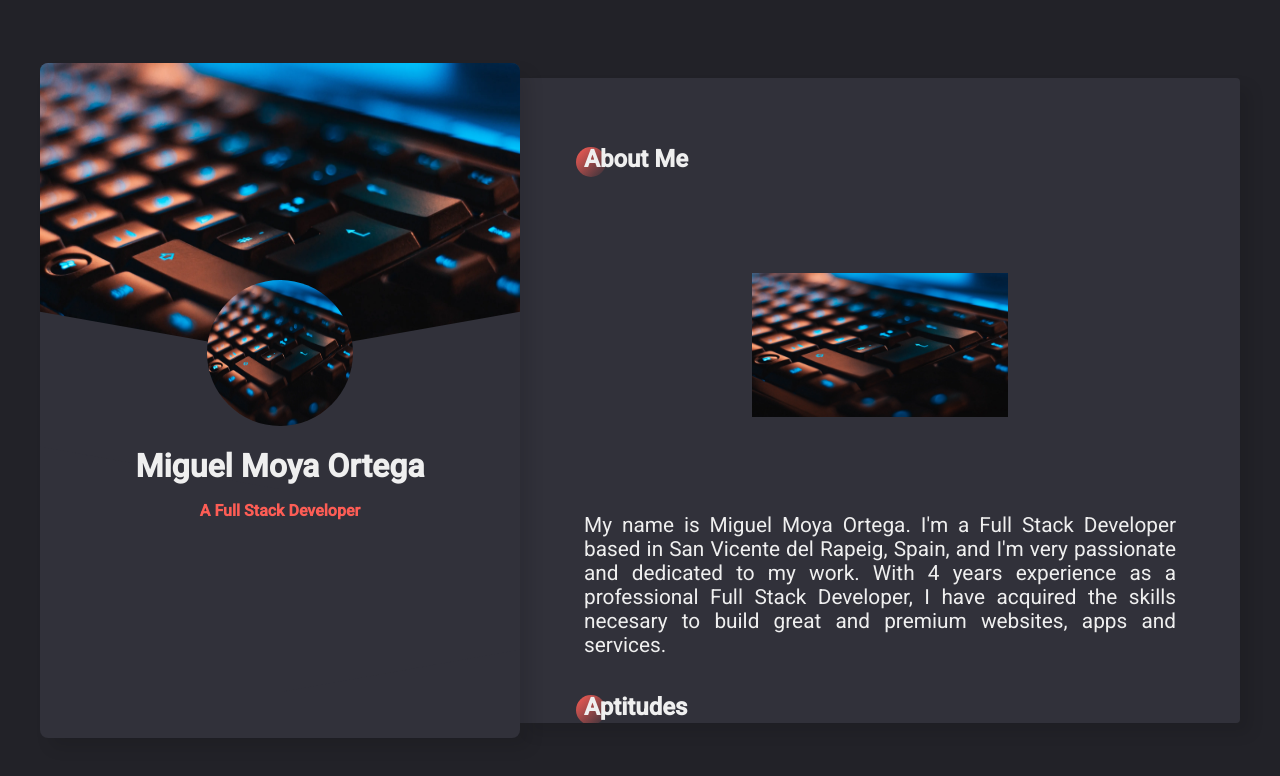
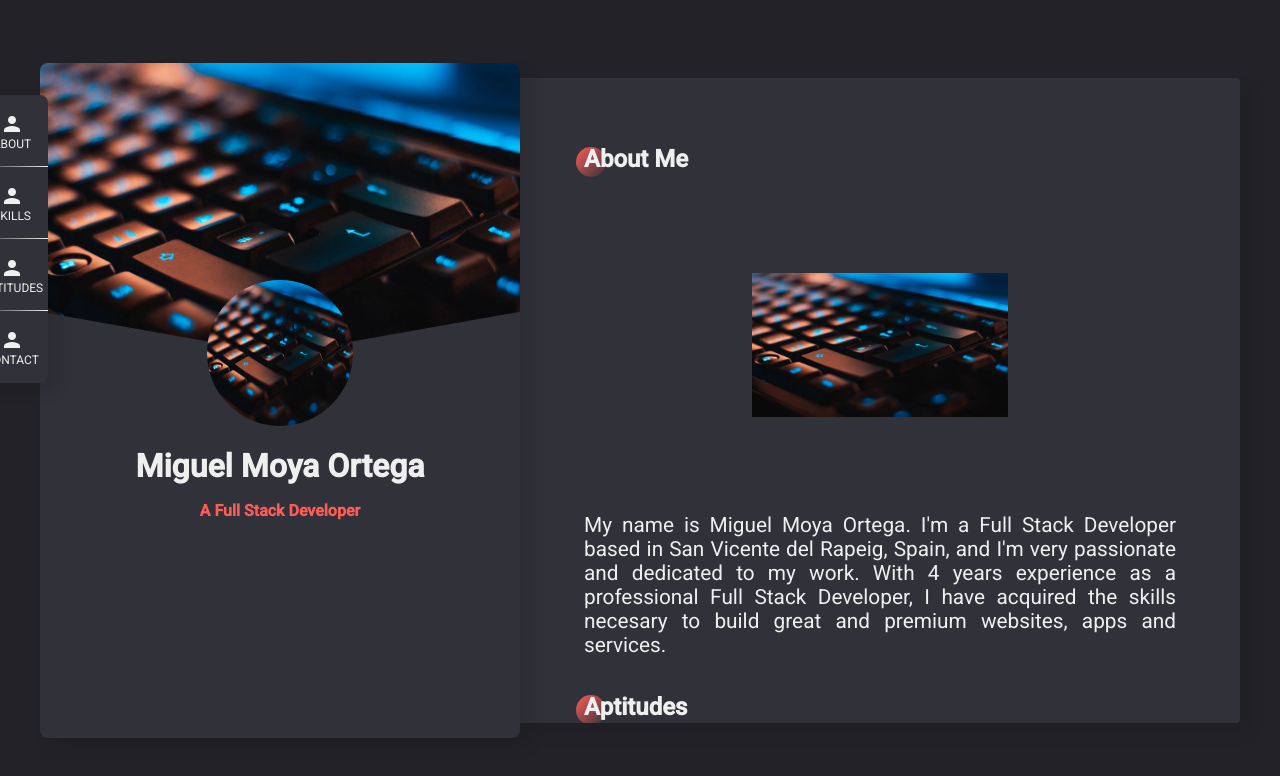
Before and after one commit to miguelmoya1/miguelmoya1, an Angular app in the folder frontend/: page / in a window 1280 px wide. Shown: the top 776 px of the page. Built offline with nearby package versions, Linux system fonts and the light colour scheme.

Commit message:
menu style

```diff
--- a/frontend/src/app/app.component.html
+++ b/frontend/src/app/app.component.html
@@ -1,5 +1,6 @@
 <div class="container">
   <main>
+    <app-menu></app-menu>
     <app-profile></app-profile>
     <div class="content">
       <div class="tabs-content">
--- a/frontend/src/app/app.component.scss
+++ b/frontend/src/app/app.component.scss
@@ -16,6 +16,8 @@
 
     display: flex;
     align-items: center;
+
+    position: relative;
 
     app-profile {
       height: 100%;
--- a/frontend/src/app/app.module.ts
+++ b/frontend/src/app/app.module.ts
@@ -1,7 +1,6 @@
 import { NgModule } from '@angular/core';
 import { BrowserModule } from '@angular/platform-browser';
 import { HttpClientModule, HTTP_INTERCEPTORS } from '@angular/common/http';
-
 import { AppComponent } from './app.component';
 import { BrowserAnimationsModule } from '@angular/platform-browser/animations';
 import { Interceptor } from './shared/interceptor/interceptor.service';
@@ -11,6 +10,8 @@ import { AboutMeComponent } from './about-me/about-me.component';
 import { TitleComponent } from './title/title.component';
 import { AptitudesComponent } from './aptitudes/aptitudes.component';
 import { ResumeComponent } from './resume/resume.component';
+import { MenuComponent } from './menu/menu.component';
+import { MatIconModule } from '@angular/material/icon';
 
 @NgModule({
   declarations: [
@@ -20,12 +21,14 @@ import { ResumeComponent } from './resume/resume.component';
     TitleComponent,
     AptitudesComponent,
     ResumeComponent,
+    MenuComponent,
   ],
   imports: [
     HttpClientModule,
     BrowserModule,
     BrowserAnimationsModule,
     AppRoutingModule,
+    MatIconModule,
   ],
   providers: [
     { provide: HTTP_INTERCEPTORS, useClass: Interceptor, multi: true },
--- /dev/null
+++ b/frontend/src/app/menu/menu.component.html
@@ -0,0 +1,18 @@
+<div class="content">
+  <div class="button"><a href="#">
+      <mat-icon>person</mat-icon>
+      ABOUT
+    </a></div>
+  <div class="button"><a href="#">
+      <mat-icon>person</mat-icon>
+      SKILLS
+    </a></div>
+  <div class="button"><a href="#">
+      <mat-icon>person</mat-icon>
+      APTITUDES
+    </a></div>
+  <div class="button"><a href="#">
+      <mat-icon>person</mat-icon>
+      CONTACT
+    </a></div>
+</div>
--- /dev/null
+++ b/frontend/src/app/menu/menu.component.scss
@@ -0,0 +1,51 @@
+@import "../shared/style.scss";
+
+.content {
+  display: flex;
+  flex-direction: column;
+
+  position: absolute;
+  z-index: 9;
+
+  top: 2rem;
+  left: -4rem;
+
+  border-radius: 8px;
+  background-color: $background-secondary;
+  box-shadow: 10px 10px 15px rgb(0 0 0 / 10%);
+
+  .button {
+    height: 72px;
+    width: 72px;
+
+    position: relative;
+
+    display: flex;
+    align-items: center;
+    justify-content: center;
+
+    &:not(:last-child)::before {
+      content: "";
+      position: absolute;
+      left: 0;
+      bottom: 0;
+      width: 100%;
+      height: 1px;
+      background: radial-gradient(ellipse at right, $white 0%, transparent 70%);
+    }
+
+    a {
+      display: flex;
+      flex-direction: column;
+      align-items: center;
+
+      mat-icon {
+        margin: 0.1rem;
+      }
+
+      text-decoration: none;
+      color: $white;
+      font-size: 0.75rem;
+    }
+  }
+}
--- /dev/null
+++ b/frontend/src/app/menu/menu.component.ts
@@ -0,0 +1,15 @@
+import { Component, OnInit } from '@angular/core';
+
+@Component({
+  selector: 'app-menu',
+  templateUrl: './menu.component.html',
+  styleUrls: ['./menu.component.scss']
+})
+export class MenuComponent implements OnInit {
+
+  constructor() { }
+
+  ngOnInit(): void {
+  }
+
+}
--- a/frontend/src/app/profile/profile.component.scss
+++ b/frontend/src/app/profile/profile.component.scss
@@ -41,7 +41,7 @@
       position: absolute;
       top: 80%;
       right: 0;
-      height: 100%;
+      height: 40%;
       width: 50%;
       background: $background-secondary;
       transform: skew(0deg, -10deg);
```
Also changed, not shown: 1 other file (tests, documents, lock files or other folders).
